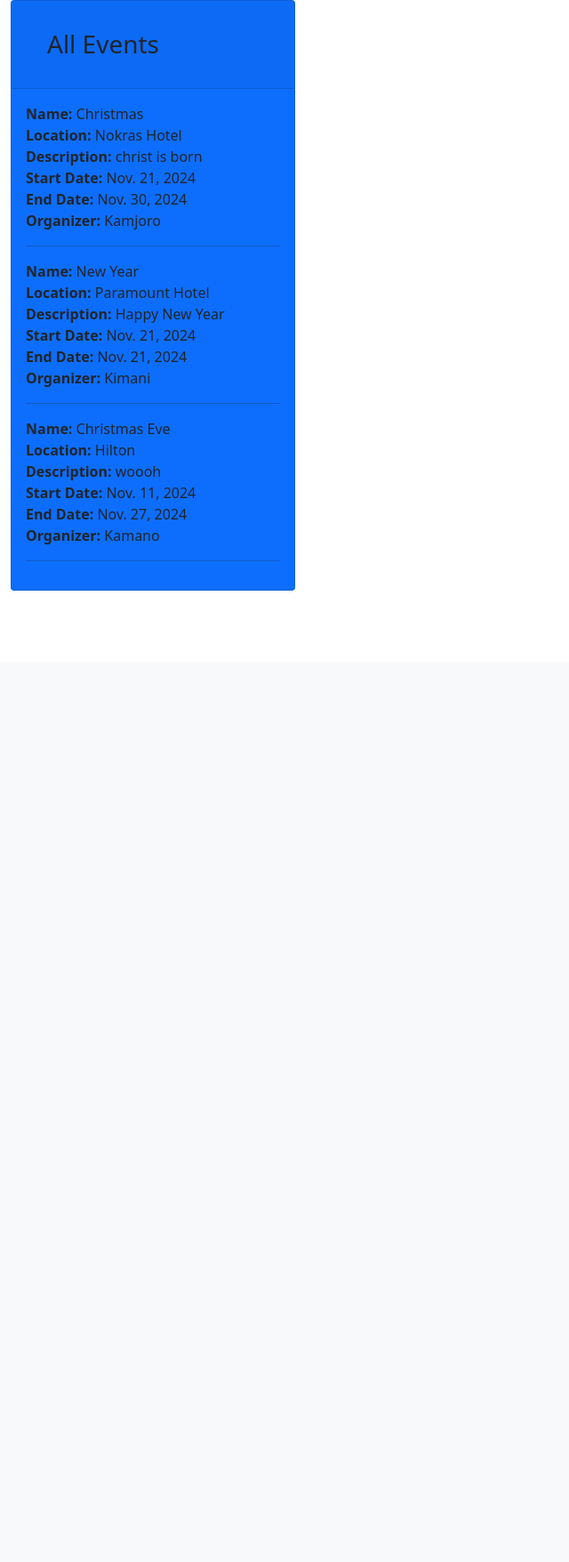
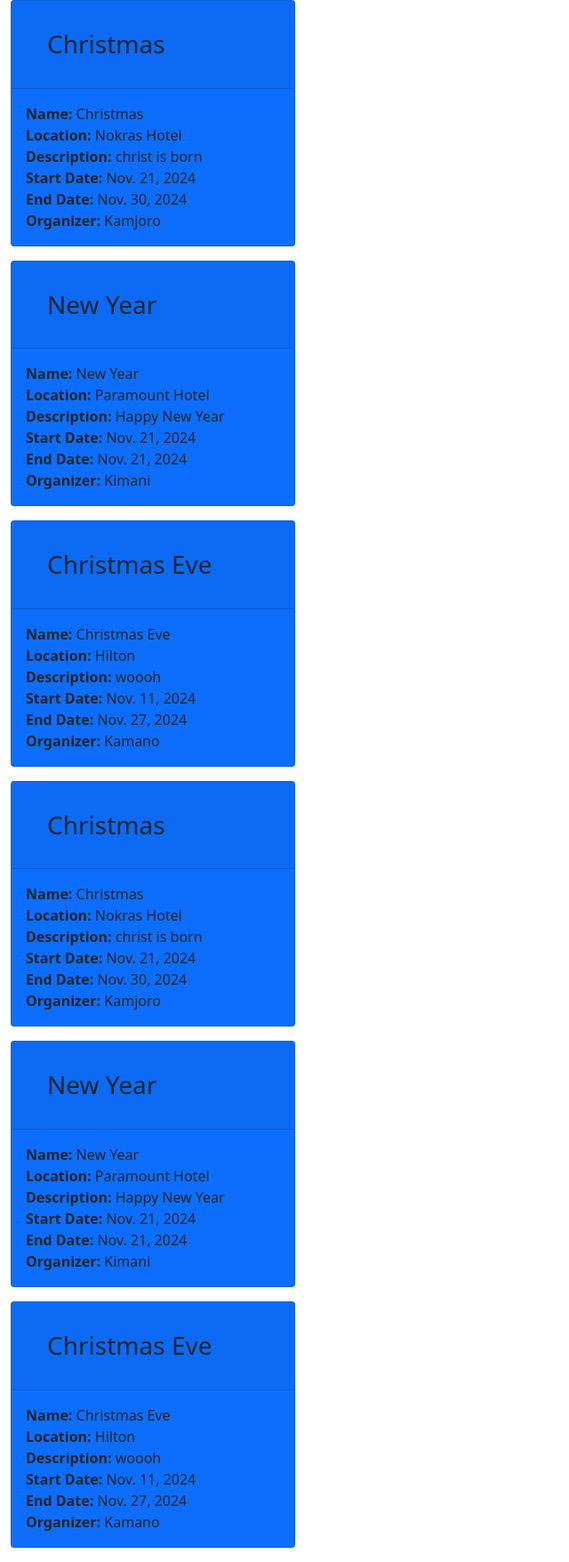
Before and after one commit to Dhe-Reigner/DATABASE-PRACTICE, a Django app: page / in a window 1280 px wide. Shown: the part 56-1812 px from the top of the page at 89% size, without its empty margins (0-640 px from the left). Before the commit the page ends 720 px from the top, so only its background shows below. Run offline with Django 5.2, Linux system fonts and the light colour scheme; data comes from the database, SQL or seed files in the repository; both versions use the stored data as it was after the commit.

Commit message:
Initial commit

```diff
--- a/Events/models.py
+++ b/Events/models.py
@@ -19,7 +19,7 @@
     ('new_year','New Year'),
     ('christmas','Christmas'),
     ('christmas_eve','Christmas Eve'),
-    ('halloween','Halloween'),
+
 ]
 # Create your models here.
 
--- a/Events/templates/home.html
+++ b/Events/templates/home.html
@@ -3,35 +3,67 @@
 {% block content %}
 
 <div class="container-fluid">
+
     <div class="row">
-        <div class="col-12">
+        <div class="col-md-4">
             {% if merry %}
+                {% for celeb in merry %}
                 <div class="card bg-primary mb-3" style="max-width: 20rem;">
                     <div class="card-header">
-                    <h3 class="m-4">All Events</h3>
+                        <h3 class="m-4">{{ celeb.name }}</h3>
                     </div>
                     <div class="card-body">
-
-            {% for celeb in merry %}
-
-            <strong>Name:</strong>         {{ celeb.name }}<br>
-            <strong>Location:</strong>     {{ celeb.location }}<br>
-            <strong>Description:</strong>  {{ celeb.description }}<br>
-            <strong>Start Date:</strong>   {{ celeb.start_date }}<br>
-            <strong>End Date:</strong>     {{ celeb.end_date }}<br>
-            <strong>Organizer:</strong>    {{ celeb.organizer }}<br><hr>
-
+                        <strong>Name:</strong> {{ celeb.name }}<br>
+                        <strong>Location:</strong> {{ celeb.location }}<br>
+                        <strong>Description:</strong> {{ celeb.description }}<br>
+                        <strong>Start Date:</strong> {{ celeb.start_date }}<br>
+                        <strong>End Date:</strong> {{ celeb.end_date }}<br>
+                        <strong>Organizer:</strong> {{ celeb.organizer }}<br>
+                    </div>
+                </div>
                 {% endfor %}
             {% else %}
                 <div class="alert alert-dismissible alert-danger">
                     <button type="button" class="btn-close" data-bs-dismiss="alert"></button>
                     <strong>Oh snap!</strong> <a href="#" class="alert-link">No Events Here.</a> Try again later.
                 </div>
+            {% endif %}
+        </div>
+
 
     </div>
-              {% endif %}
 
 </div>
+
+<div class="container-fluid">
+
+    <div class="row">
+        <div class="col-4">
+            {% if merry %}
+                {% for celeb in merry %}
+                <div class="card bg-primary mb-3" style="max-width: 20rem;">
+                    <div class="card-header">
+                        <h3 class="m-4">{{ celeb.name }}</h3>
+                    </div>
+                    <div class="card-body">
+                        <strong>Name:</strong> {{ celeb.name }}<br>
+                        <strong>Location:</strong> {{ celeb.location }}<br>
+                        <strong>Description:</strong> {{ celeb.description }}<br>
+                        <strong>Start Date:</strong> {{ celeb.start_date }}<br>
+                        <strong>End Date:</strong> {{ celeb.end_date }}<br>
+                        <strong>Organizer:</strong> {{ celeb.organizer }}<br>
+                    </div>
+                </div>
+                {% endfor %}
+            {% else %}
+                <div class="alert alert-dismissible alert-danger">
+                    <button type="button" class="btn-close" data-bs-dismiss="alert"></button>
+                    <strong>Oh snap!</strong> <a href="#" class="alert-link">No Events Here.</a> Try again later.
+                </div>
+            {% endif %}
+        </div>
+
+
     </div>
 
 </div>
```
Also changed, not shown: Events/migrations/0004_alter_participant_event.py (added), db.sqlite3. Lines whose indentation alone changed are shown as unchanged.
